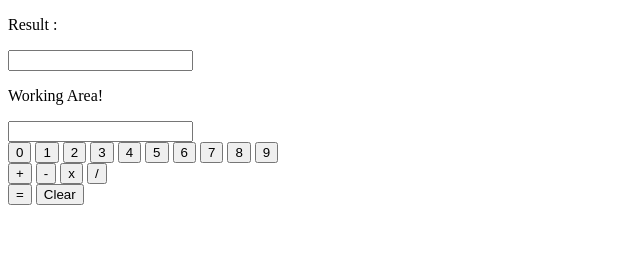
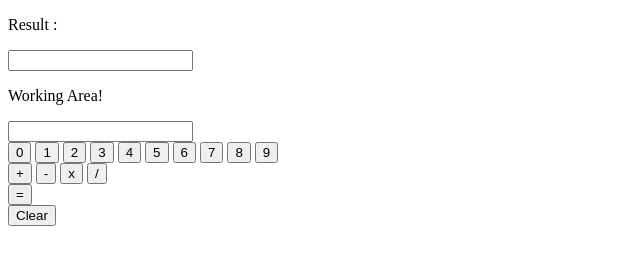
Before and after one commit to praveen1609/Calculator, a plain HTML site: page index.html in a window 1280 px wide. Shown: the whole page, without its empty margins (0-640 px from the left). Drawn offline with Linux system fonts and the light colour scheme.

Commit message:
Made a div for equal and clear button

```diff
--- a/index.html
+++ b/index.html
@@ -33,8 +33,12 @@
             <button id='multi' value='*'>x</button>
             <button id='divide' value='/'>/</button>
             </div>
+            <div id='eq'>
             <button id='equal'>=</button>
+            </div>
+            <div id ='clear'>
             <button id='cls'>Clear</button>
+            </div>
         </div>
         <script src='driver.js'>
         </script>
```
